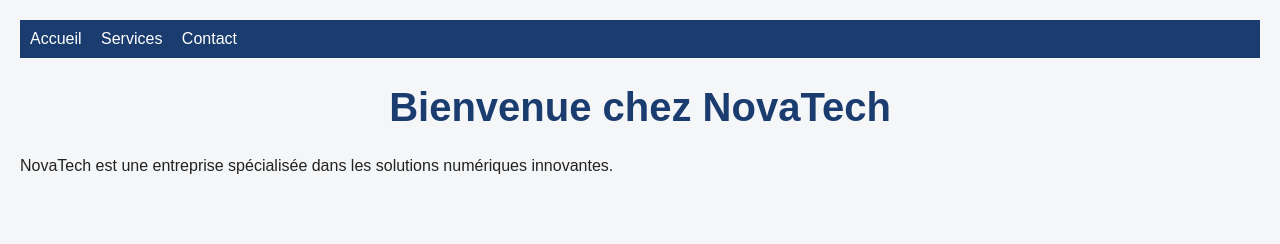
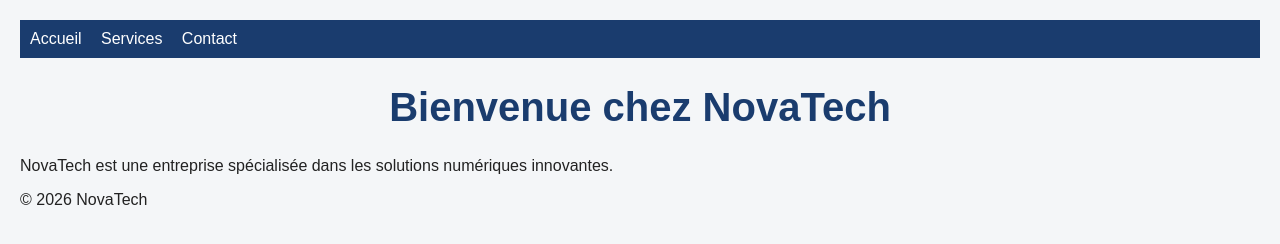
Before and after one commit to Grace1283/novatech, a plain HTML site: page index.html in a window 1280 px wide. Drawn offline with Linux system fonts and the light colour scheme.

Commit message:
ajout du copyright dans le footer

```diff
--- a/index.html
+++ b/index.html
@@ -16,6 +16,6 @@
   <h1>Bienvenue chez NovaTech</h1>
   <p>NovaTech est une entreprise spécialisée dans les solutions numériques innovantes.</p>
 
-  <footer></footer>
+  <footer>© 2026 NovaTech</footer>
 </body>
 </html>
```
